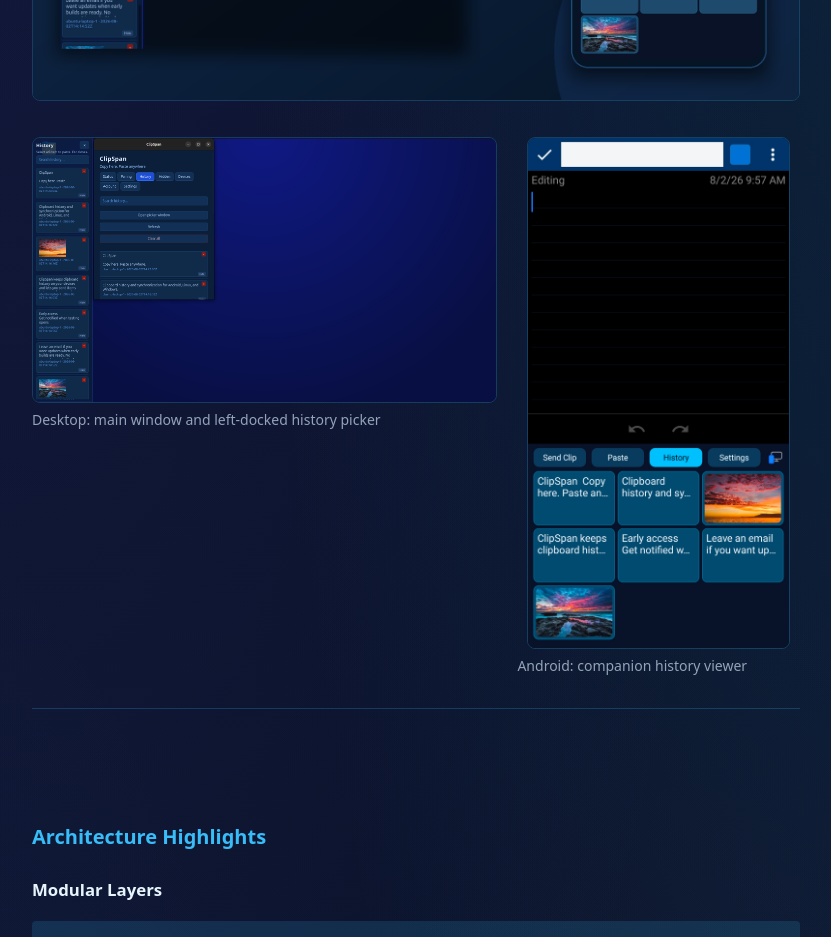
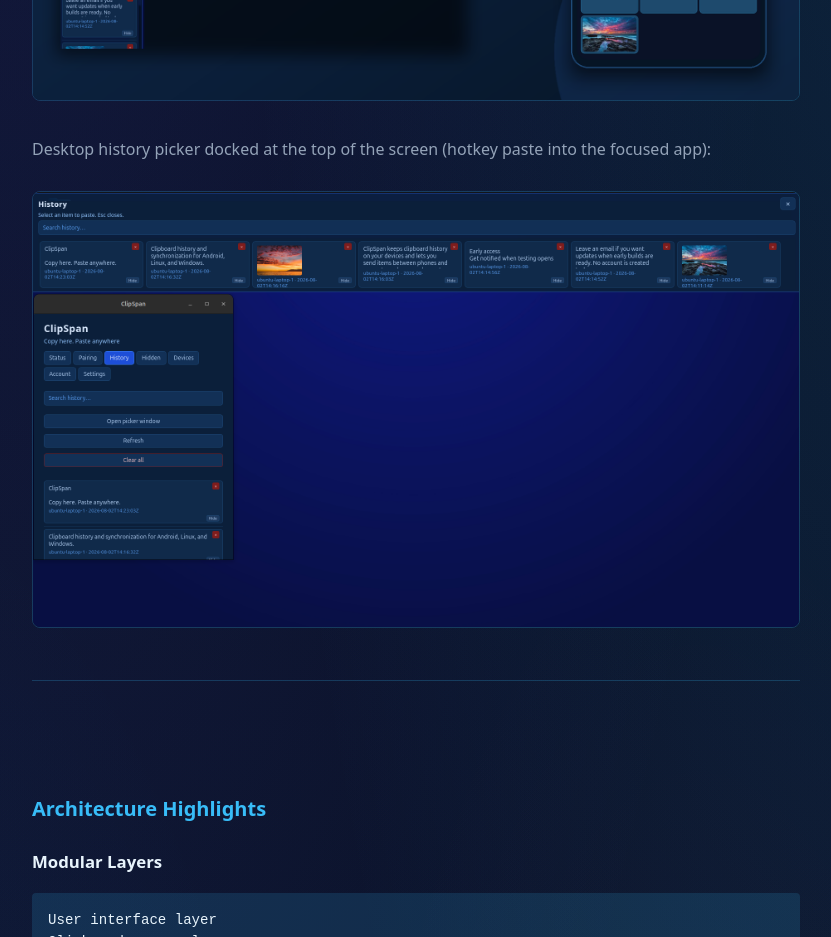
Before and after one commit to JeremyB-py/JeremyB-pydev_Portfolio, a plain HTML site: page projects/clipspan/index.html in a window 1280 px wide. Shown: the part 1620-2557 px from the top of the page, without its empty margins (224-1055 px from the left). Drawn offline with Linux system fonts and the light colour scheme.

Commit message:
deploy: 32a939933b97cb6eef710ace975b0ebb86869bc1

```diff
--- a/projects/clipspan/index.html
+++ b/projects/clipspan/index.html
@@ -134,17 +134,8 @@
 <h2>Media</h2>
 <p>Desktop and Android histories staying in sync — the product story in one frame:</p>
 <p><img src="/media/clipspan/hero-sync.png" alt="ClipSpan desktop syncing with Android history"></p>
-<div class="media-pair">
-  <figure>
-    <img src="/media/clipspan/ubuntu-history-screenshot-left.png" alt="ClipSpan desktop app with left-docked history picker open on Linux" />
-    <figcaption>Desktop: main window and left-docked history picker</figcaption>
-  </figure>
-  <figure class="media-pair__phone">
-    <img src="/media/clipspan/android-history-screenshot-full1.png" alt="ClipSpan Android companion history screen" />
-    <figcaption>Android: companion history viewer</figcaption>
-  </figure>
-</div>
-
+<p>Desktop history picker docked at the top of the screen (hotkey paste into the focused app):</p>
+<p><img src="/media/clipspan/ubuntu-history-screenshot-top.png" alt="ClipSpan desktop with top-docked history picker"></p>
 <hr>
 </section>
 <section class="section">
```
